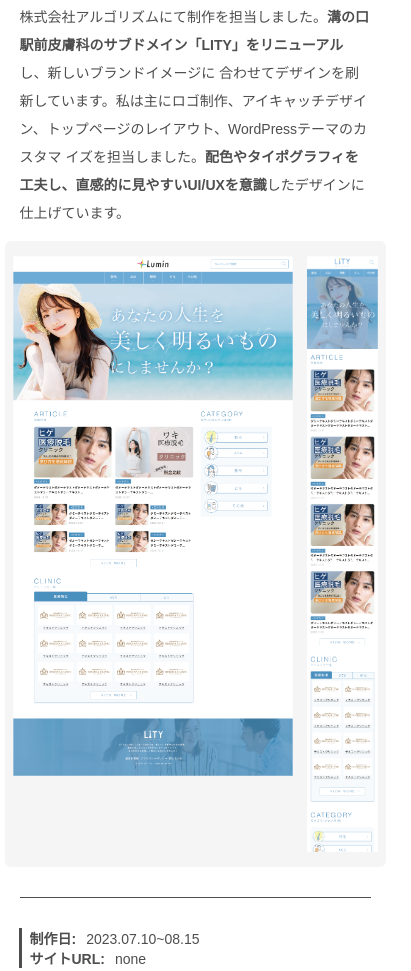
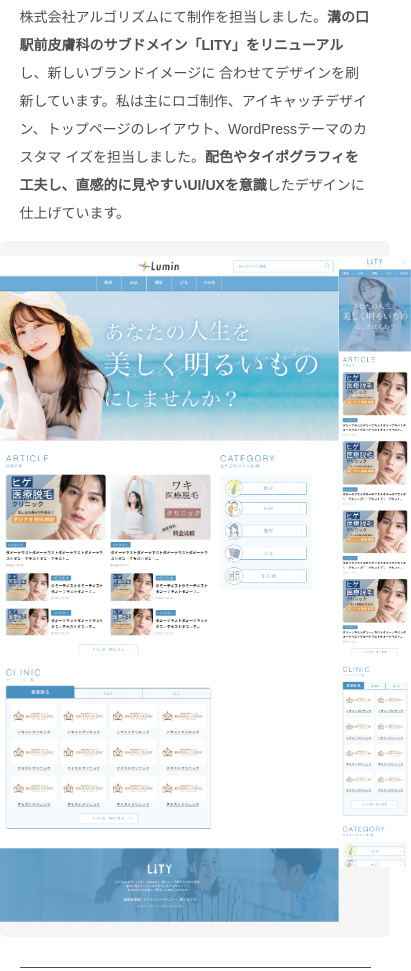
Before and after one commit to Tomisaki0602/Tomisaki-PortfolioSite, a plain HTML site: page works/works-01.html in a window 390 px wide. Shown: the part 485-1456 px from the top of the page, 411 px wide, since content can reach past the window. Drawn offline with nearby package versions, Linux system fonts and the light colour scheme; a web font is replaced by a local one.

Commit message:
作品画像の修正

```diff
--- a/style.scss
+++ b/style.scss
@@ -531,7 +531,10 @@ footer{
         margin: 0;
     }
     img:nth-child(2){
-        width: 100% !important;
+        width: 60% !important;
+        @media screen and (max-width:480px){
+            width: 100% !important;
+        }
     }
 }
 .line{
@@ -919,12 +922,22 @@ footer{
   }
 }
 .site-content {
+  width: auto;
   margin-top: 10px;
   padding: 15px;
   background: #f5f5f5;
   border-radius: 6px;
+  img{
+    width: 60% !important;
+    display: block;
+    margin: 0 auto;
+  }
   @media screen and (max-width:480px){
         margin-top:0 ;
+        img{
+            width: 100% !important;
+            margin: 0;
+        }
   }
 }
 .tab-content.active {
```
Also changed, not shown: css/style.css, 1 other file.
